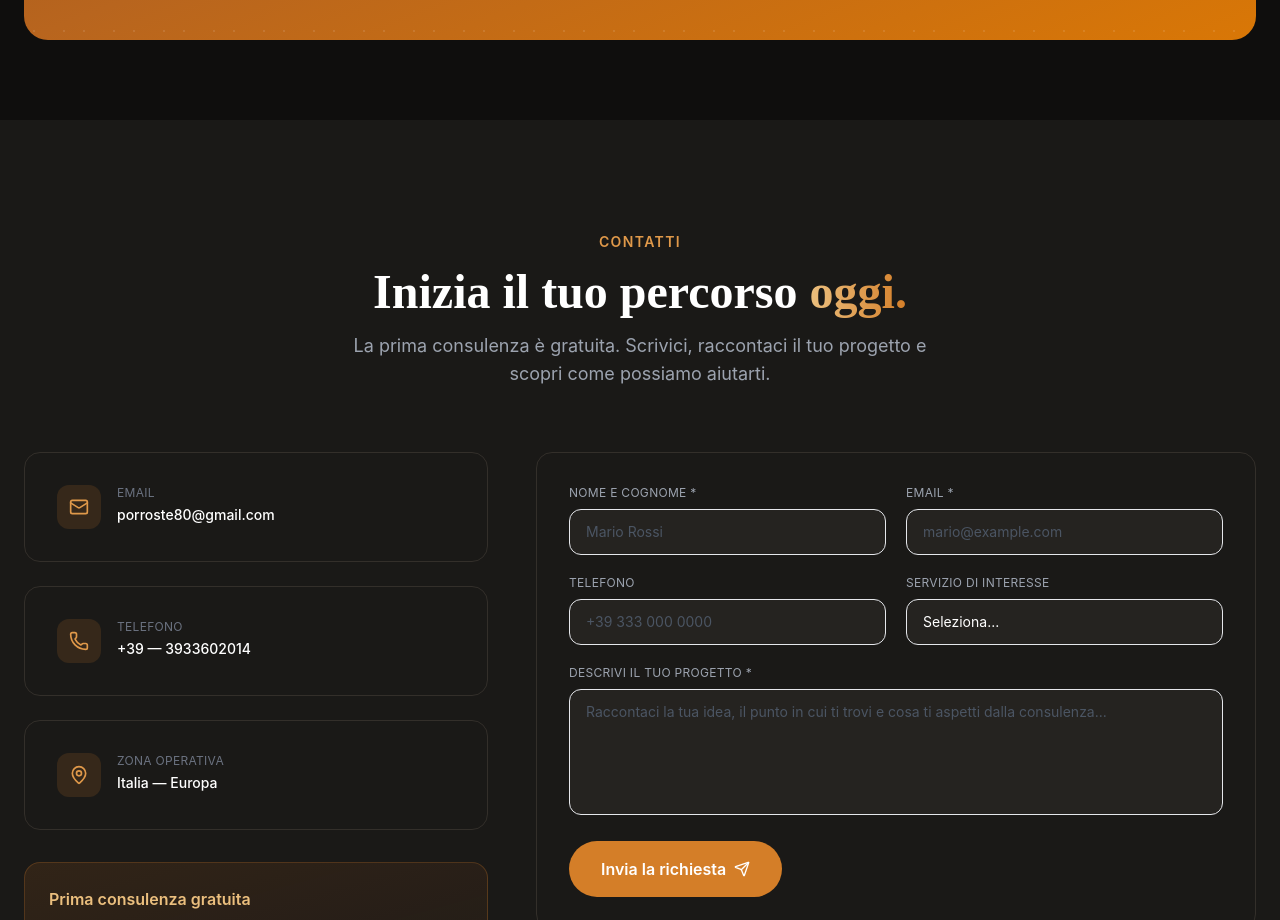
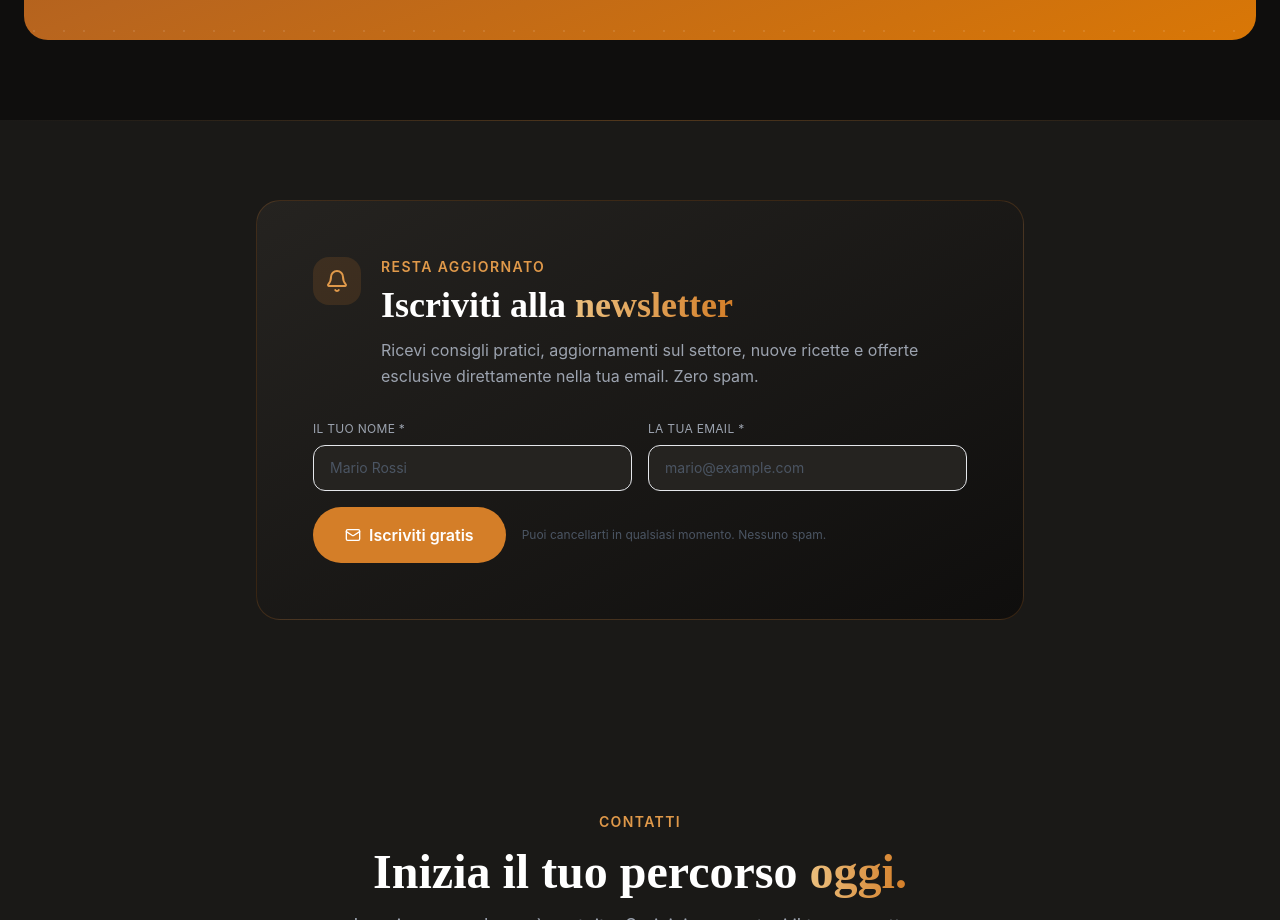
Before and after one commit to stefanoporro-sudo/spmab, a Next.js app: page / in a window 1280 px wide. Shown: the part 5340-6260 px from the top of the page. Built offline with nearby package versions, Linux system fonts and the light colour scheme.

Commit message:
Add files via upload

```diff
--- a/app/page.tsx
+++ b/app/page.tsx
@@ -4,6 +4,7 @@ import Services from "@/components/Services";
 import About from "@/components/About";
 import WhySPMAB from "@/components/WhySPMAB";
 import CTA from "@/components/CTA";
+import Newsletter from "@/components/Newsletter";
 import ContactForm from "@/components/ContactForm";
 import Footer from "@/components/Footer";
 
@@ -16,6 +17,7 @@ export default function Home() {
       <About />
       <WhySPMAB />
       <CTA />
+      <Newsletter />
       <ContactForm />
       <Footer />
     </main>
```
